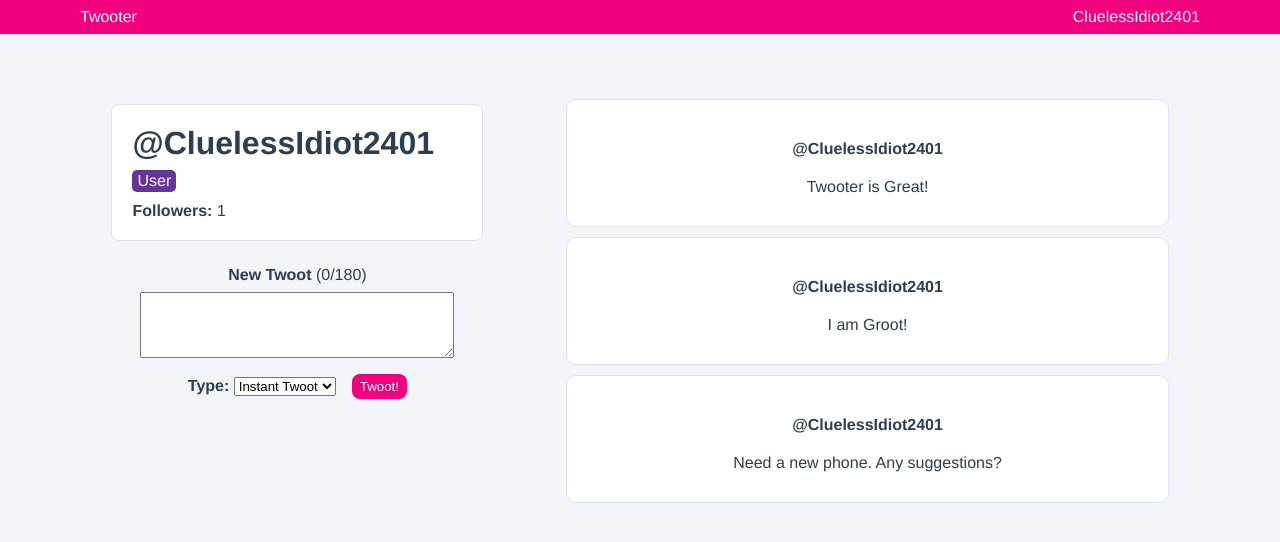
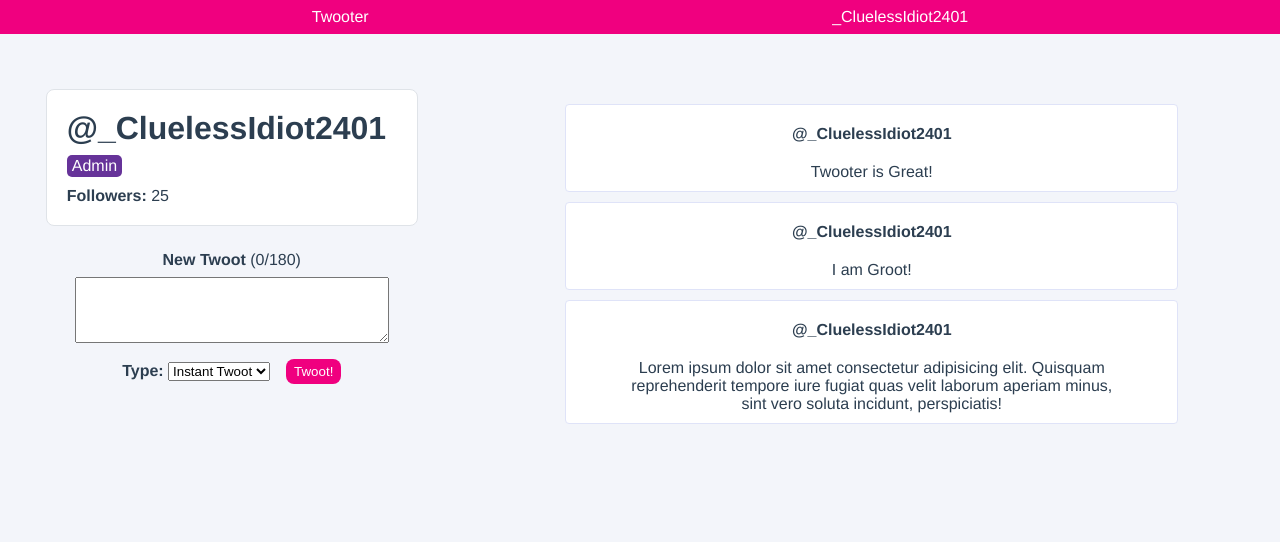
Before and after one commit to cluelessidiot2401/twotter, a Vue app in the folder twotter/: page / in a window 1280 px wide. Shown: the top 542 px of the page. Built offline with nearby package versions, Linux system fonts and the light colour scheme.

Commit message:
Replace flex with css grid for styling; Use vue3 Composition API

```diff
--- a/twotter/src/App.vue
+++ b/twotter/src/App.vue
@@ -5,7 +5,7 @@
         Twooter
       </div>
       <div class="navigation__user">
-        {{ user.username }}
+        {{ state.user.username }}
       </div>
     </nav>
     <UserProfile />
@@ -14,26 +14,27 @@
 
 <script>
 import UserProfile from "./components/UserProfile";
+import userdata from "./assets/users.json";
+import { reactive } from "vue";
+
 export default {
   name: "App",
   components: {
     UserProfile,
   },
-  data() {
+  setup() {
+    const state = reactive({
+      user: userdata,
+    });
+
     return {
-      user: {
-        username: "CluelessIdiot2401",
-      },
+      state,
     };
   },
 };
 </script>
 
 <style lang="scss">
-html {
-  font-size: 62.5%;
-  /* 62.5% of 16px is 10px */
-}
 #app {
   font-family: Avenir, Helvetica, Arial, sans-serif;
   -webkit-font-smoothing: antialiased;
@@ -43,18 +44,25 @@ html {
   background-color: #f3f5fa;
   box-sizing: border-box;
   height: 100%;
+  width: 100%;
   overflow: auto;
   scrollbar-width: thin;
 
+  .app {
+    width: 100%;
+
     nav {
       display: flex;
-    justify-content: space-between;
+      justify-content: space-around;
       // width: 100%;
+      // overflow: hidden;
       background-color: #f0007f;
       color: white;
       padding: 0.8rem 8rem;
       position: sticky;
       top: 0%;
+      z-index: 1;
+    }
   }
 }
 </style>
--- a/twotter/src/assets/users.json
+++ b/twotter/src/assets/users.json
@@ -1,9 +1,9 @@
 {
   "first": "Vikram",
   "last": "A",
-  "username": "CluelessIdiot2401",
+  "username": "_CluelessIdiot2401",
   "email": "vikramambre@gmail.com",
-  "isAdmin": false,
+  "isAdmin": true,
   "twoots": [
     {
       "id": 1,
@@ -19,7 +19,7 @@
     },
     {
       "id": 3,
-      "content": "Need a new phone. Any suggestions?",
+      "content": "Lorem ipsum dolor sit amet consectetur adipisicing elit. Quisquam reprehenderit tempore iure fugiat quas velit laborum aperiam minus, sint vero soluta incidunt, perspiciatis!",
       "likes": 0,
       "favourited": false
     }
--- a/twotter/src/components/CreateTwootPanel.vue
+++ b/twotter/src/components/CreateTwootPanel.vue
@@ -11,15 +11,15 @@
       name=""
       id="newTwoot"
       rows="4"
-      v-model="selectedTwootContent"
+      v-model="state.selectedTwootContent"
     ></textarea>
     <div class="user-profile__twotter-panel">
       <div class="user-profile__create-twoot-type">
         <label for="newTwootType"><strong>Type: </strong></label>
-        <select id="newTwootType" v-model="selectedTwootType">
+        <select id="newTwootType" v-model="state.selectedTwootType">
           <option
             :value="option.value"
-            v-for="(option, index) in twootTypes"
+            v-for="(option, index) in state.twootTypes"
             :key="index"
           >
             {{ option.name }}
@@ -34,49 +34,33 @@
 </template>
 
 <script>
+import { reactive, computed } from "vue";
 import allTwootTypes from "../assets/twootTypes.json";
 export default {
   name: "UserProfile",
-  data() {
-    return {
+  setup(props, ctx) {
+    const state = reactive({
       selectedTwootType: "instant",
       selectedTwootContent: "",
       twootTypes: allTwootTypes,
+    });
+
+    const newTwootCharacterCount = computed(
+      () => state.selectedTwootContent.length
+    );
+
+    function createNewTwoot() {
+      if (state.selectedTwootContent && state.selectedTwootType !== "draft") {
+        ctx.emit("create-twoot", state.selectedTwootContent);
+        state.selectedTwootContent = "";
+      }
+    }
+
+    return {
+      state,
+      newTwootCharacterCount,
+      createNewTwoot,
     };
-  },
-  watch: {
-    followers(newFollowerCount, oldFollowerCount) {
-      if (oldFollowerCount < newFollowerCount) {
-        console.log(`${this.user.username} has gained followers!`);
-      } else if (oldFollowerCount > newFollowerCount) {
-        console.log(`${this.user.username} has lost followers!`);
-      }
-    },
-  },
-  computed: {
-    newTwootCharacterCount() {
-      return this.selectedTwootContent.length;
-    },
-  },
-  methods: {
-    followUser() {
-      this.followers++;
-    },
-    unfollowUser() {
-      this.followers--;
-    },
-    toggleFavourite(twoot) {
-      twoot.favourited = !twoot.favourited;
-    },
-    createNewTwoot() {
-      if (this.selectedTwootContent && this.selectedTwootType !== "draft") {
-        this.$emit("create-twoot", this.selectedTwootContent);
-        this.selectedTwootContent = "";
-      }
-    },
-  },
-  mounted() {
-    this.followUser();
   },
 };
 </script>
--- a/twotter/src/components/TwootItem.vue
+++ b/twotter/src/components/TwootItem.vue
@@ -33,25 +33,28 @@ export default {
       required: true,
     },
   },
-  methods: {
-    favouriteTwoot(twoot) {
-      this.$emit("favourite", twoot);
-    },
+  setup(props, ctx) {
+    function favouriteTwoot(twoot) {
+      ctx.emit("favourite", twoot);
+    }
+
+    return {
+      favouriteTwoot,
+    };
   },
 };
 </script>
 
 <style lang="scss" scoped>
 .twoot-item {
-  padding: 2rem;
-  margin: 1rem;
+  margin: 1rem auto;
   background-color: white;
-  border-radius: 1rem;
+  border-radius: 0.4rem;
   border: 0.1rem solid #dfe3f8;
   box-sizing: border-box;
   cursor: pointer;
   transition: all 0.25s ease;
-  width: 95%;
+  width: 80%;
   text-align: center;
 
   .user-profile__twoot {
@@ -68,6 +71,11 @@ export default {
       padding: 1rem;
       margin-top: 1rem;
       white-space: pre-wrap;
+      // min-height: 2rem;
+      // overflow: hidden;
+      max-width: 50rem;
+      margin-left: auto;
+      margin-right: auto;
     }
 
     .user-profile__twoot-like,
--- a/twotter/src/components/UserProfile.vue
+++ b/twotter/src/components/UserProfile.vue
@@ -2,24 +2,24 @@
   <div class="user-profile">
     <div class="user-profile__container">
       <div class="user-profile__user-panel">
-        <h1 class="user-profile__username">@{{ user.username }}</h1>
-        <div v-if="user.isAdmin" class="user-profile__admin-badge">
+        <h1 class="user-profile__username">@{{ state.user.username }}</h1>
+        <div v-if="state.user.isAdmin" class="user-profile__admin-badge">
           Admin
         </div>
         <div v-else class="user-profile__admin-badge">
           User
         </div>
         <div class="user-profile__follower-count">
-          <strong>Followers: </strong> {{ followers }}
+          <strong>Followers: </strong> {{ state.followers }}
         </div>
       </div>
       <CreateTwootPanel @create-twoot="createNewTwoot" />
     </div>
     <div class="user-profile__twoots-wrapper">
       <TwootItem
-        v-for="twoot in user.twoots"
+        v-for="twoot in state.user.twoots"
         :twoot="twoot"
-        :username="user.username"
+        :username="state.user.username"
         :key="twoot.id"
         @favourite="toggleFavourite"
       />
@@ -31,51 +31,65 @@
 import TwootItem from "./TwootItem";
 import CreateTwootPanel from "./CreateTwootPanel";
 import userdata from "../assets/users.json";
+import { onMounted, reactive, watch } from "vue";
 
 export default {
   name: "UserProfile",
   components: { TwootItem, CreateTwootPanel },
-  data() {
-    return {
+
+  setup() {
+    const state = reactive({
       followers: 0,
       user: userdata,
-    };
-  },
-  watch: {
-    followers(newFollowerCount, oldFollowerCount) {
-      if (oldFollowerCount < newFollowerCount) {
-        console.log(`${this.user.username} has gained followers!`);
-      } else if (oldFollowerCount > newFollowerCount) {
-        console.log(`${this.user.username} has lost followers!`);
+    });
+
+    onMounted(() => {
+      state.followers = 25;
+    });
+
+    watch(
+      () => state.followers,
+      (newFollowerCount, oldFollowerCount) => {
+        if (oldFollowerCount < newFollowerCount) {
+          console.log(
+            `${state.user.username}'s followers increased to ${newFollowerCount}!`
+          );
+        } else if (oldFollowerCount > newFollowerCount) {
+          console.log(
+            `${state.user.username}'s followers decreased to ${newFollowerCount}`
+          );
+        }
       }
-    },
-  },
-  computed: {
-    newTwootCharacterCount() {
-      return this.selectedTwootContent.length;
-    },
-  },
-  methods: {
-    followUser() {
-      this.followers++;
-    },
-    unfollowUser() {
-      this.followers--;
-    },
-    toggleFavourite(twoot) {
+    );
+
+    function followUser() {
+      state.followers++;
+    }
+
+    function unfollowUser() {
+      state.followers--;
+    }
+
+    function toggleFavourite(twoot) {
       twoot.favourited = !twoot.favourited;
-    },
-    createNewTwoot(twootContent) {
-      this.user.twoots.unshift({
-        id: this.user.twoots.length + 1,
+    }
+
+    function createNewTwoot(twootContent) {
+      state.user.twoots.unshift({
+        id: state.user.twoots.length + 1,
         content: twootContent,
         likes: 0,
         favourited: false,
       });
-    },
-  },
-  mounted() {
-    this.followUser();
+    }
+
+    return {
+      state,
+      followUser,
+      unfollowUser,
+      toggleFavourite,
+      createNewTwoot,
+    };
   },
 };
 </script>
@@ -84,13 +98,13 @@ export default {
 .user-profile {
   display: flex;
   flex-wrap: wrap;
-  padding: 5rem 5%;
+  // padding: 5rem 5%;
   height: 100%;
   align-items: baseline;
 
   .user-profile__container {
-    min-width: 35rem;
     flex-grow: 1;
+    margin: 5rem 0.5rem;
 
     .user-profile__user-panel {
       display: flex;
@@ -123,6 +137,7 @@ export default {
 
   .user-profile__twoots-wrapper {
     // width: 90%;
+    min-width: 20rem;
     margin: 0.5rem 2.5rem;
     flex-grow: 3;
   }
--- a/twotter/src/styles/base.scss
+++ b/twotter/src/styles/base.scss
@@ -1,10 +1,12 @@
 html {
   height: 100%;
+  font-size: 62.5%;
 }
 body {
   margin: 0;
   padding: 0;
   height: 100%;
+  width: 100%;
   box-sizing: border-box;
   overflow: auto;
 
```
Lines whose indentation alone changed are shown as unchanged.
